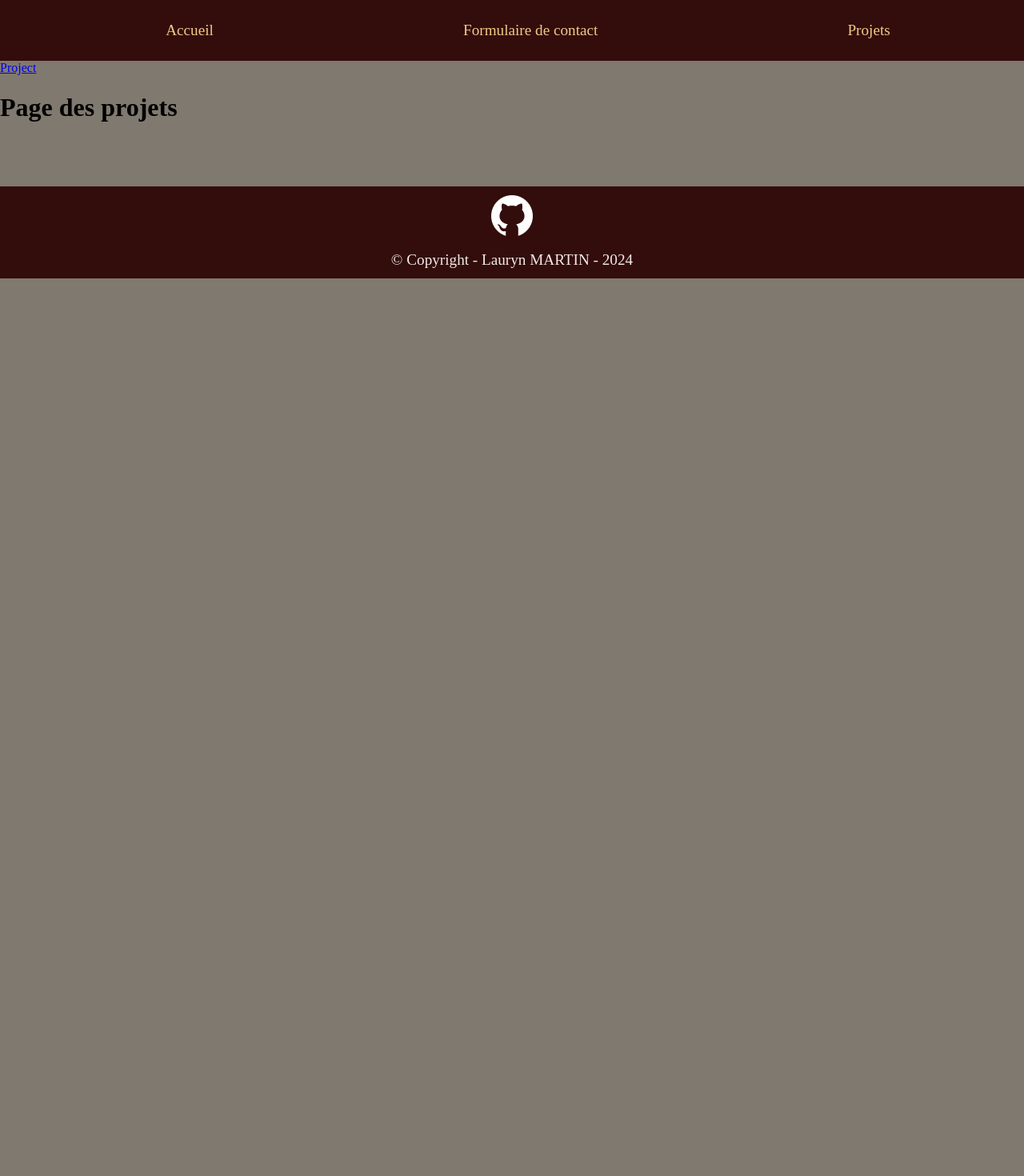
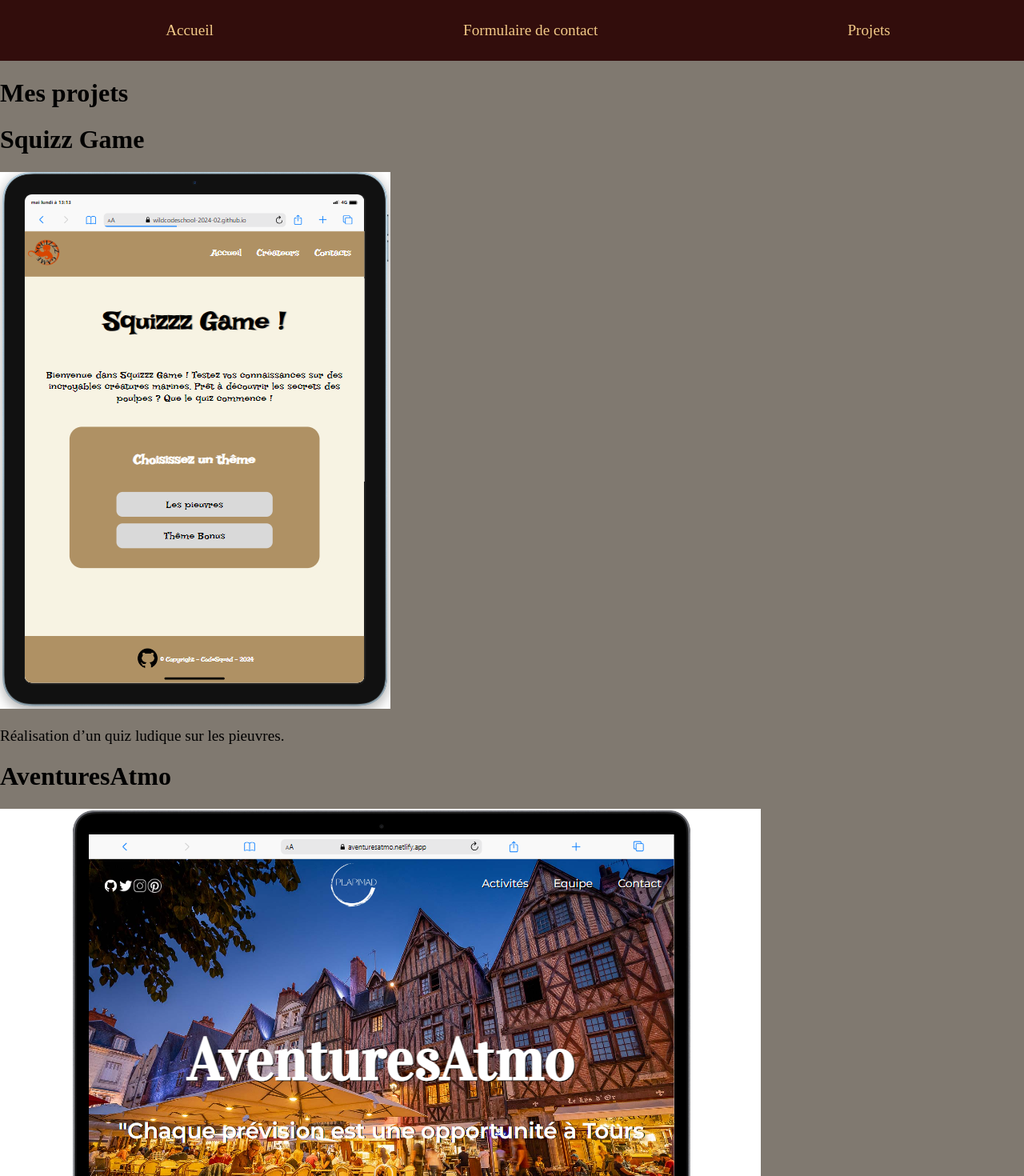
Before and after one commit to Lauryn333/Portfolio-React, a React (Vite) app: page /projectsPage in a window 1280 px wide. Shown: the top 1470 px of the page at 80% size. Before the commit the page ends 800 px from the top, so only its background shows below. Built offline with nearby package versions, Linux system fonts and the light colour scheme.

Commit message:
Add projectsListe

```diff
--- a/src/components/ProjectCard.jsx
+++ b/src/components/ProjectCard.jsx
@@ -1,5 +1,11 @@
-function ProjectCard() {
-  return <h1>Card d'un projet</h1>;
+function ProjectCard({ projet }) {
+  return (
+    <>
+      <h1>{projet.title}</h1>
+      <img src={projet.image} alt="image du projet" />
+      <p>{projet.description}</p>
+    </>
+  );
 }
 
 export default ProjectCard;
--- a/src/components/ProjectList.jsx
+++ b/src/components/ProjectList.jsx
@@ -1,4 +1,12 @@
-function ProjectList() {
-  return <h1>Liste des projets</h1>;
+import ProjectCard from "./ProjectCard";
+
+function ProjectList({ projets }) {
+  return (
+    <>
+      {projets.map((projet) => (
+        <ProjectCard key={projet.id} projet={projet} />
+      ))}
+    </>
+  );
 }
 export default ProjectList;
--- /dev/null
+++ b/src/js/projets.js
@@ -0,0 +1,29 @@
+import projet1 from "../assets/projet1.png";
+import projet2 from "../assets/projet2.png";
+
+const projetsListe = [
+  {
+    id: 1,
+    title: "Squizz Game",
+    description: "Réalisation d’un quiz ludique sur les pieuvres.",
+    link: "https://github.com/WildCodeSchool-2024-02/JS-RemoteFR-P1-CodeSquad",
+    image: projet1,
+  },
+  {
+    id: 2,
+    title: "AventuresAtmo",
+    description:
+      "Application pour trouver des activités en fonction de la météo à Tours.",
+    link: "https://github.com/WildCodeSchool-2024-02/JS-RemoteFR-Gridception-P2-Plapimad",
+    image: projet2,
+  },
+  {
+    id: 3,
+    title: "Projet 3 en cours",
+    description: " bientôt disponible",
+    link: "bientôt",
+    image: "",
+  },
+];
+
+export default projetsListe;
--- a/src/pages/ProjectPage.jsx
+++ b/src/pages/ProjectPage.jsx
@@ -1,4 +1,7 @@
+import { useParams } from "react-router-dom";
+
 function ProjectPage() {
+  const { id } = useParams();
   return (
     <>
       <h1>Page un projet</h1>
--- a/src/pages/ProjectsPage.jsx
+++ b/src/pages/ProjectsPage.jsx
@@ -1,12 +1,11 @@
 import { Link } from "react-router-dom";
+import ProjectList from "../components/ProjectList";
+import projetsListe from "../js/projets";
 function ProjectsPage() {
   return (
     <>
-      <Link className="" to="/projectPage">
-        Project
-      </Link>
-
-      <h1>Page des projets</h1>
+      <h1>Mes projets</h1>
+      <ProjectList projets={projetsListe} />
     </>
   );
 }
```
Also changed, not shown: src/main.jsx (+7 -4 lines), src/assets/projet1.png (added), src/assets/projet2.png (added).
